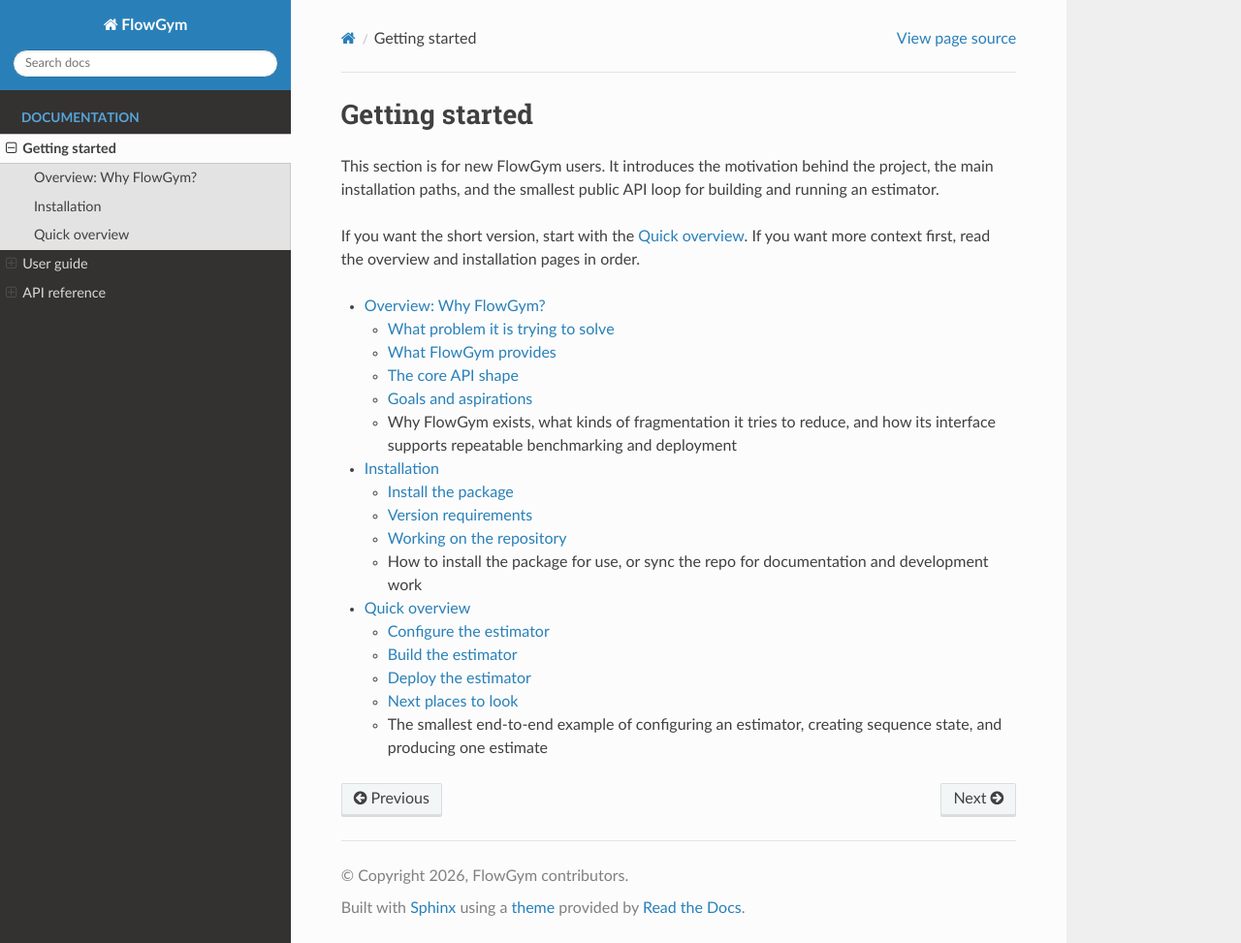
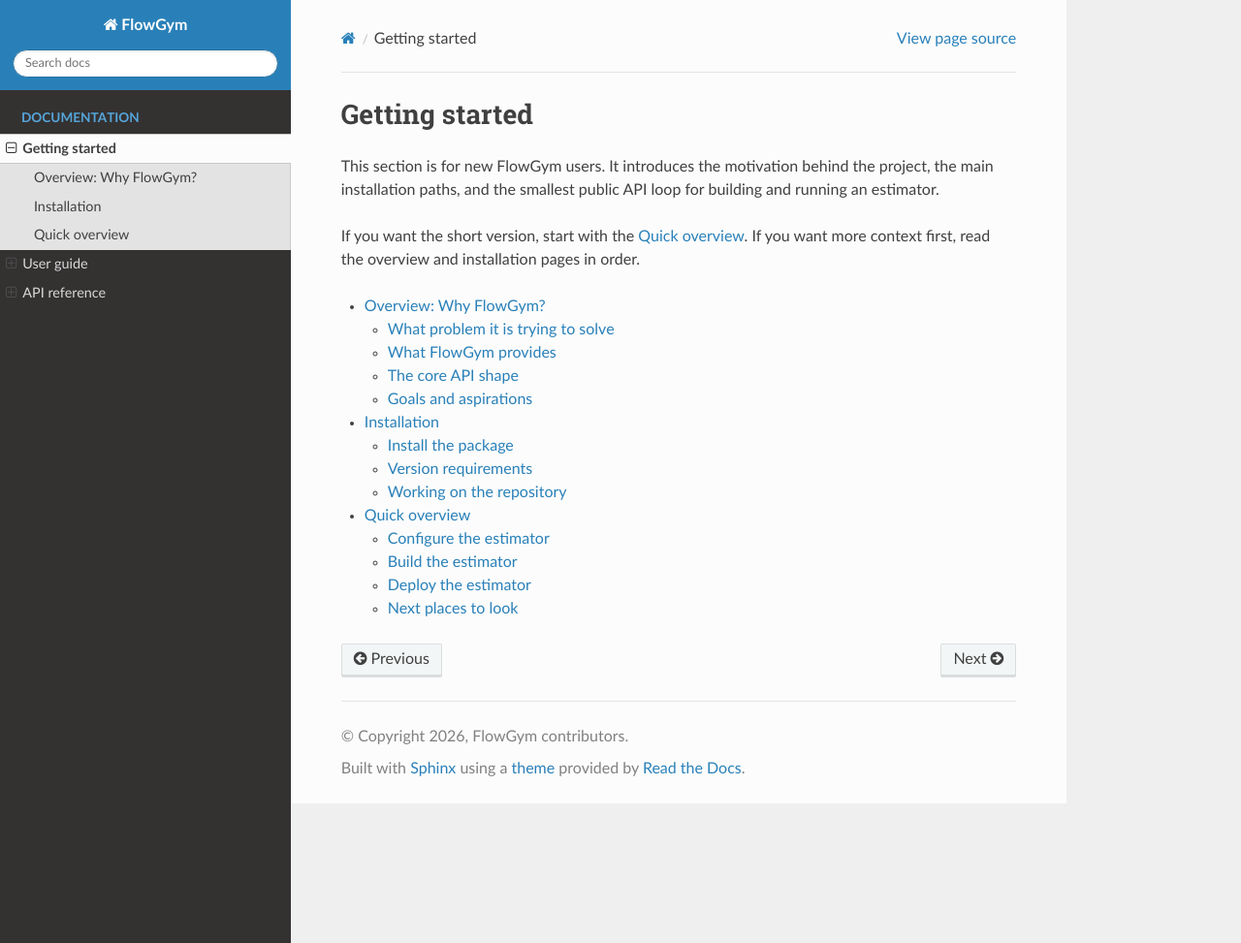
Before and after one commit to antonioterpin/flowgym, a Sphinx documentation site: the page built from docs/getting-started/index.md, in a window 1280 px wide and 973 px high. Shown: the whole window at 97% size. Built offline with Sphinx 7.4.7 and the Read the Docs theme 3.1.0, drawn with Linux system fonts in a browser that asks for light colours; pages that are not in the unit, such as notebooks, are missing from menus.

Commit message:
Simplify getting-started index

````diff
--- a/docs/getting-started/index.md
+++ b/docs/getting-started/index.md
@@ -13,23 +13,17 @@ context first, read the overview and installation pages in order.
   - [What FlowGym provides](why-flowgym.md#what-flowgym-provides)
   - [The core API shape](why-flowgym.md#the-core-api-shape)
   - [Goals and aspirations](why-flowgym.md#goals-and-aspirations)
-  - Why FlowGym exists, what kinds of fragmentation it tries to reduce, and
-    how its interface supports repeatable benchmarking and deployment
 
 - [Installation](installation.md)
   - [Install the package](installation.md#install-the-package)
   - [Version requirements](installation.md#version-requirements)
   - [Working on the repository](installation.md#working-on-the-repository)
-  - How to install the package for use, or sync the repo for documentation
-    and development work
 
 - [Quick overview](quick-overview.md)
   - [Configure the estimator](quick-overview.md#configure-the-estimator)
   - [Build the estimator](quick-overview.md#build-the-estimator)
   - [Deploy the estimator](quick-overview.md#deploy-the-estimator)
   - [Next places to look](quick-overview.md#next-places-to-look)
-  - The smallest end-to-end example of configuring an estimator, creating
-    sequence state, and producing one estimate
 
 ```{toctree}
 :hidden:
````
